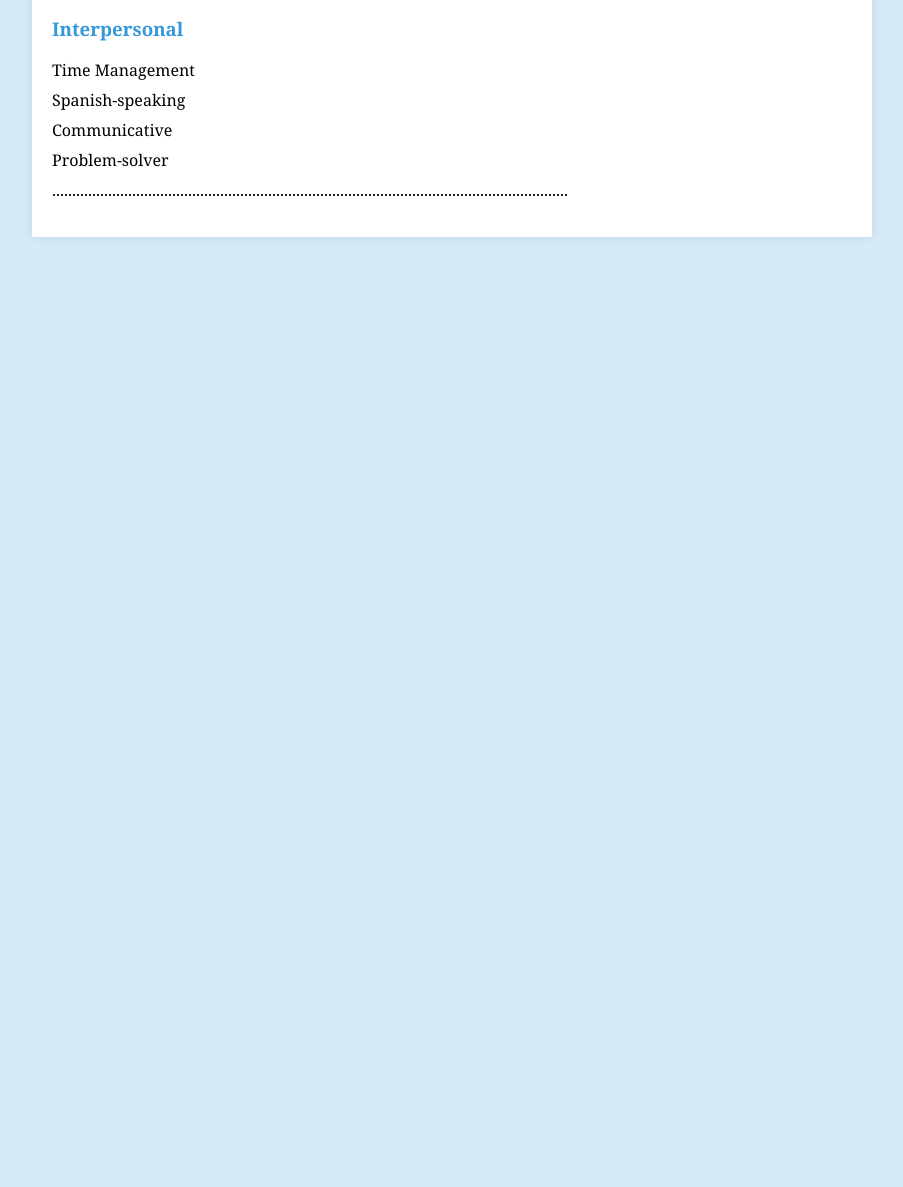
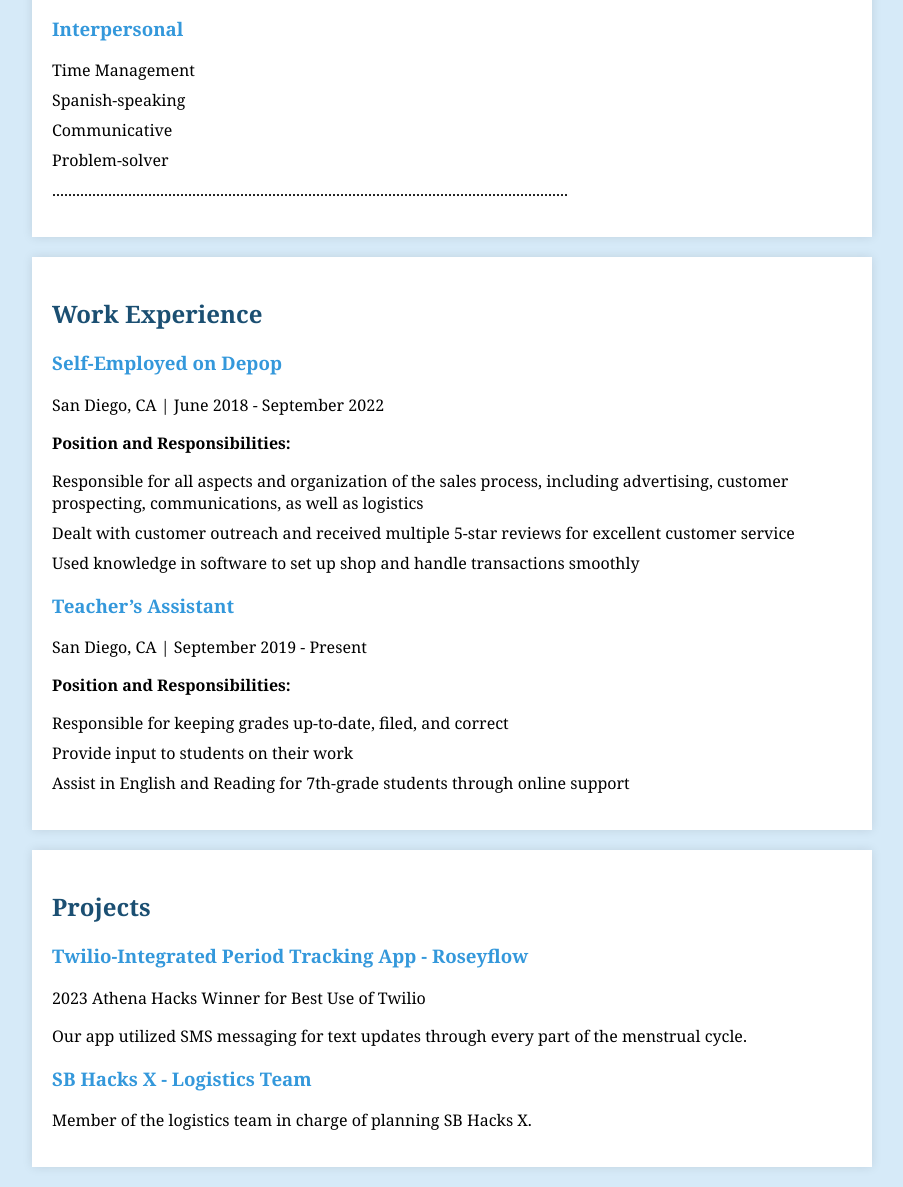
Before and after one commit to Sofkruse/Sofia-Kruse-Robertson, a plain HTML site: page docs/index.html in a window 1280 px wide. Shown: the part 1512-2699 px from the top of the page, without its empty margins (188-1091 px from the left). Before the commit the page ends 1769 px from the top, so only its background shows below. Drawn offline with Linux system fonts and the light colour scheme.

Commit message:
Update index.html

```diff
--- a/docs/index.html
+++ b/docs/index.html
@@ -154,9 +154,59 @@
   </section>
 
   <!-- Add sections for work experience, activities and awards, contact, portfolio, resume, etc. -->
+  <!-- ... previous code ... -->
+
+<section id="work-experience">
+  <h2>Work Experience</h2>
+
+  <div class="job">
+    <h3>Self-Employed on Depop</h3>
+    <p>San Diego, CA | June 2018 - September 2022</p>
+    <p><strong>Position and Responsibilities:</strong></p>
+    <ul>
+      <li>Responsible for all aspects and organization of the sales process, including advertising, customer prospecting, communications, as well as logistics</li>
+      <li>Dealt with customer outreach and received multiple 5-star reviews for excellent customer service</li>
+      <li>Used knowledge in software to set up shop and handle transactions smoothly</li>
+    </ul>
+  </div>
+
+  <div class="job">
+    <h3>Teacher’s Assistant</h3>
+    <p>San Diego, CA | September 2019 - Present</p>
+    <p><strong>Position and Responsibilities:</strong></p>
+    <ul>
+      <li>Responsible for keeping grades up-to-date, filed, and correct</li>
+      <li>Provide input to students on their work</li>
+      <li>Assist in English and Reading for 7th-grade students through online support</li>
+    </ul>
+  </div>
+
+  <!-- Add more work experience as needed -->
+
+</section>
+
+<section id="projects">
+  <h2>Projects</h2>
+
+  <div class="project">
+    <h3>Twilio-Integrated Period Tracking App - Roseyflow</h3>
+    <p>2023 Athena Hacks Winner for Best Use of Twilio</p>
+    <p>Our app utilized SMS messaging for text updates through every part of the menstrual cycle.</p>
+  </div>
+
+  <div class="project">
+    <h3>SB Hacks X - Logistics Team</h3>
+    <p>Member of the logistics team in charge of planning SB Hacks X.</p>
+  </div>
+
+  <!-- Add more projects as needed -->
+
+</section>
+
+<!-- ... rest of the code ... -->
 
   <footer>
-    <p>Contact: <a href="tel:+16197332057">(619) 733-2057</a> | <a href="mailto:sofia.kruser@gmail.com">sofia.kruser@gmail.com</a></p>
+    <p>Contact: <a href="tel:+16197332057">(619) 733-2057</a> | <a href="mailto:sofia.kruser@gmail.com">sofia.kruser@gmail.com</a> | <a class="linkedin" href="https://www.linkedin.com/in/your-linkedin-profile" target="_blank">LinkedIn</a></p>
   </footer>
 
   <script>
```
